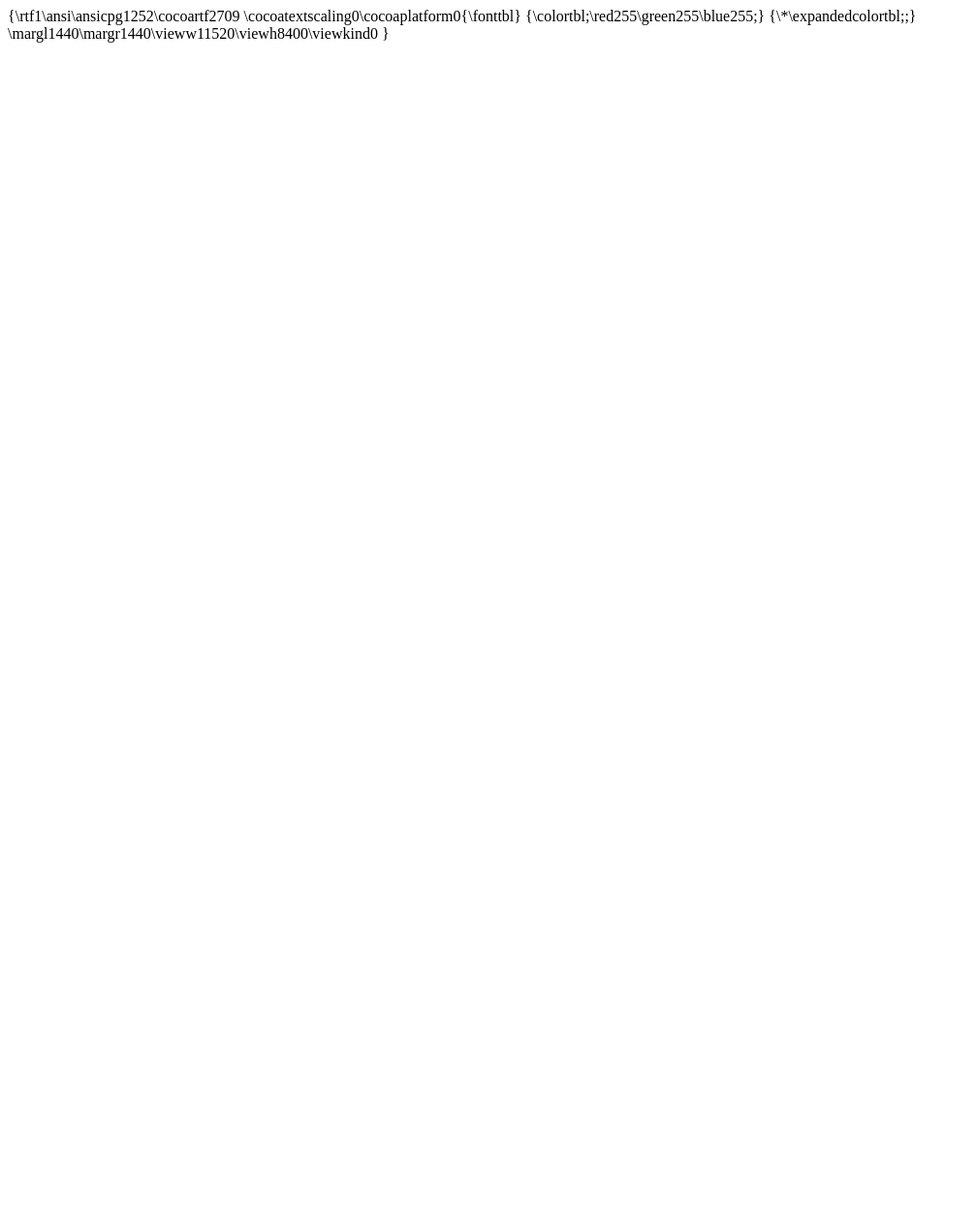
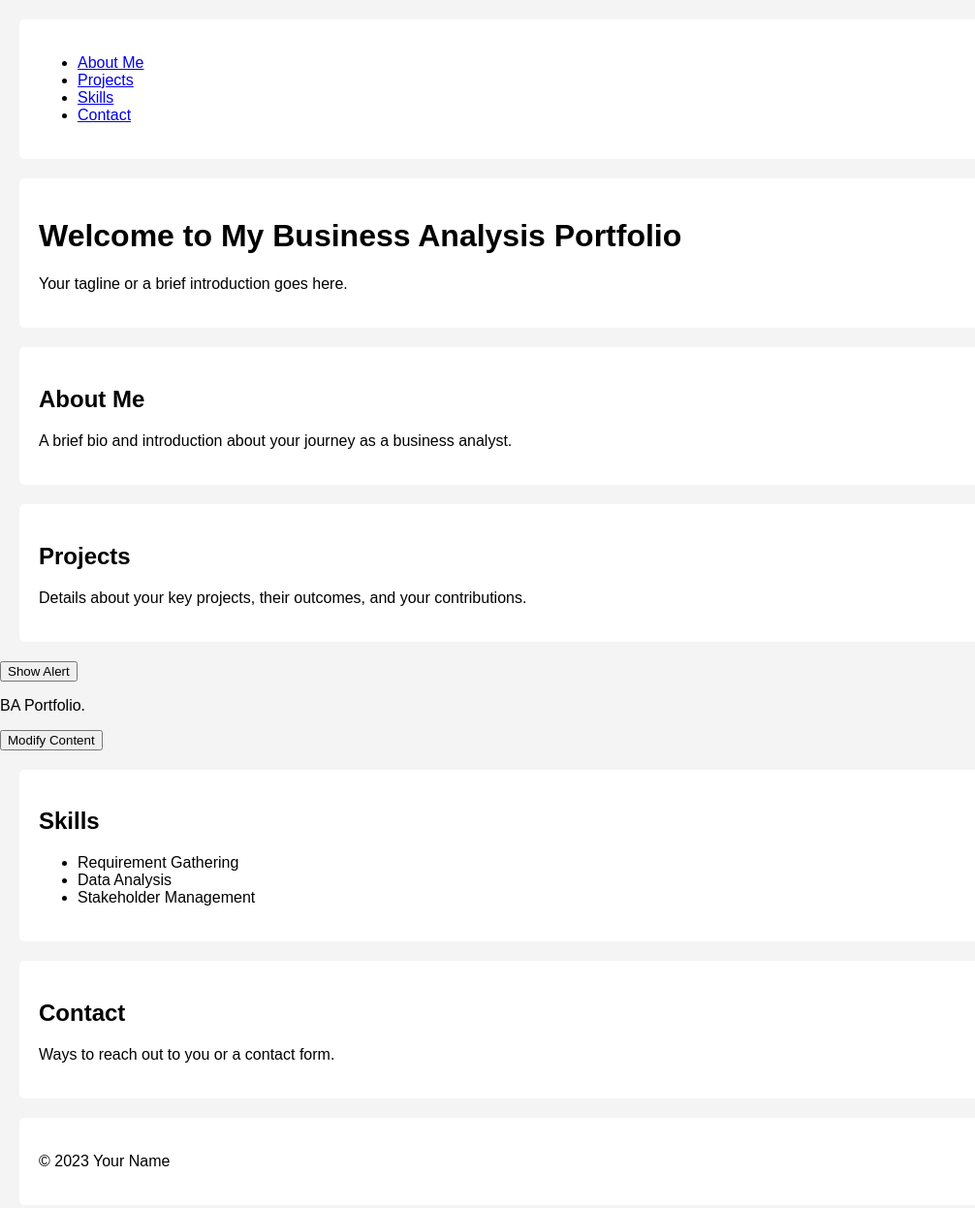
Before and after one commit to Jamalawil/personal-portfolio, a plain HTML site: page index.html in a window 1280 px wide. Shown: the whole page at 97% size, without its empty margins (0-1006 px from the left). Before the commit the page ends 800 px from the top, so only its background shows below. Drawn offline with Linux system fonts and the light colour scheme.

```diff
--- a/index.html
+++ b/index.html
@@ -1,6 +1,62 @@
-{\rtf1\ansi\ansicpg1252\cocoartf2709
-\cocoatextscaling0\cocoaplatform0{\fonttbl}
-{\colortbl;\red255\green255\blue255;}
-{\*\expandedcolortbl;;}
-\margl1440\margr1440\vieww11520\viewh8400\viewkind0
-}
+<!DOCTYPE html>
+<html lang="en">
+
+<head>
+    <meta charset="UTF-8">
+    <meta name="viewport" content="width=device-width, initial-scale=1.0">
+    <title>Business Analysis Portfolio</title>
+    <link rel="stylesheet" href="styles.css">
+</head>
+
+<body>
+    <nav>
+        <ul>
+            <li><a href="#about">About Me</a></li>
+            <li><a href="#projects">Projects</a></li>
+            <li><a href="#skills">Skills</a></li>
+            <li><a href="#contact">Contact</a></li>
+        </ul>
+    </nav>
+
+    <header>
+        <h1>Welcome to My Business Analysis Portfolio</h1>
+        <p>Your tagline or a brief introduction goes here.</p>
+    </header>
+
+    <section id="about">
+        <h2>About Me</h2>
+        <p>A brief bio and introduction about your journey as a business analyst.</p>
+    </section>
+
+    <section id="projects">
+        <h2>Projects</h2>
+        <p>Details about your key projects, their outcomes, and your contributions.</p>
+    </section>
+    <button onclick="showAlert('Hello from script.js!')">Show Alert</button>
+    <p id="demoElement">BA Portfolio.</p>
+    <button onclick="modifyContent('demoElement', 'Content updated!')">Modify Content</button>
+
+    <section id="skills">
+        <h2>Skills</h2>
+        <ul>
+            <li>Requirement Gathering</li>
+            <li>Data Analysis</li>
+            <li>Stakeholder Management</li>
+            <!-- ... add more skills as needed -->
+        </ul>
+    </section>
+
+    <section id="contact">
+        <h2>Contact</h2>
+        <p>Ways to reach out to you or a contact form.</p>
+    </section>
+
+    <footer>
+        <p>&copy; 2023 Your Name</p>
+    </footer>
+
+    <script src="script.js"></script>
+
+</body>
+
+</html>
```
